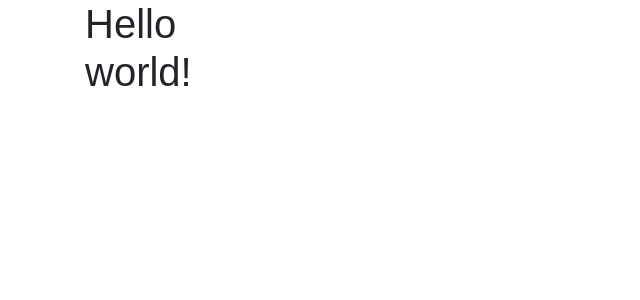
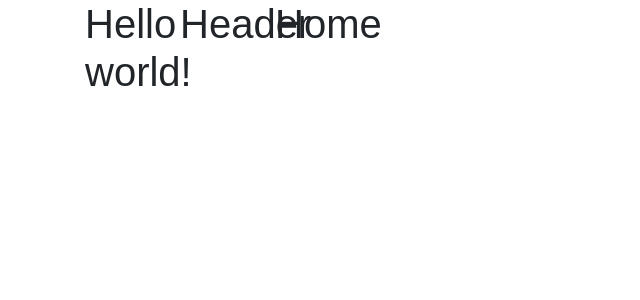
Before and after one commit to ahkjxy/hello-react, a React (Create React App) app in the folder hello-react-01/: page / in a window 1280 px wide. Shown: the top 300 px of the page, without its empty margins (0-640 px from the left). Built offline with nearby package versions, Linux system fonts and the light colour scheme.

Commit message:
add components && components refers

```diff
--- a/hello-react-01/src/App.js
+++ b/hello-react-01/src/App.js
@@ -1,6 +1,8 @@
 import React, { Component } from 'react';
-import logo from './logo.svg';
 import './App.css';
+
+import Header from './components/Header';
+import Home from './components/Home';
 
 class App extends Component {
   render() {
@@ -10,6 +12,8 @@
           <div className="col-xl-1 col-xl-offset-11">
             <h1>Hello world!</h1>
           </div>
+          <Header />
+          <Home />
         </div>
       </div>
     );
--- /dev/null
+++ b/hello-react-01/src/components/Header.js
@@ -0,0 +1,11 @@
+import React, { Component } from 'react';
+
+export default class App extends Component {
+  render() {
+    return (
+      <div className="col-xl-1 col-xl-offset-11">
+        <h1>Header</h1>
+      </div>
+    );
+  }
+}
--- /dev/null
+++ b/hello-react-01/src/components/Home.js
@@ -0,0 +1,11 @@
+import React, { Component } from 'react';
+
+export default class App extends Component {
+  render() {
+    return (
+      <div className="col-xl-1 col-xl-offset-11">
+        <h1>Home</h1>
+      </div>
+    );
+  }
+}
```
